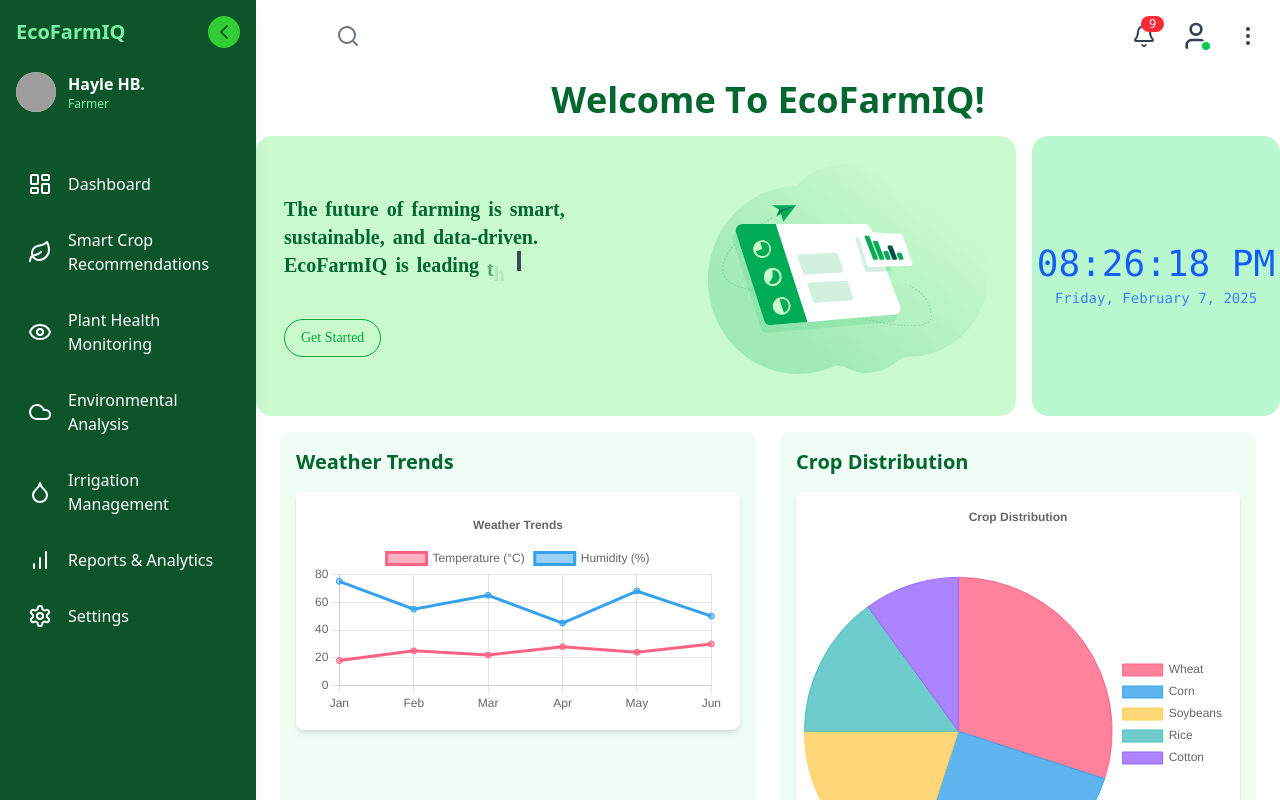
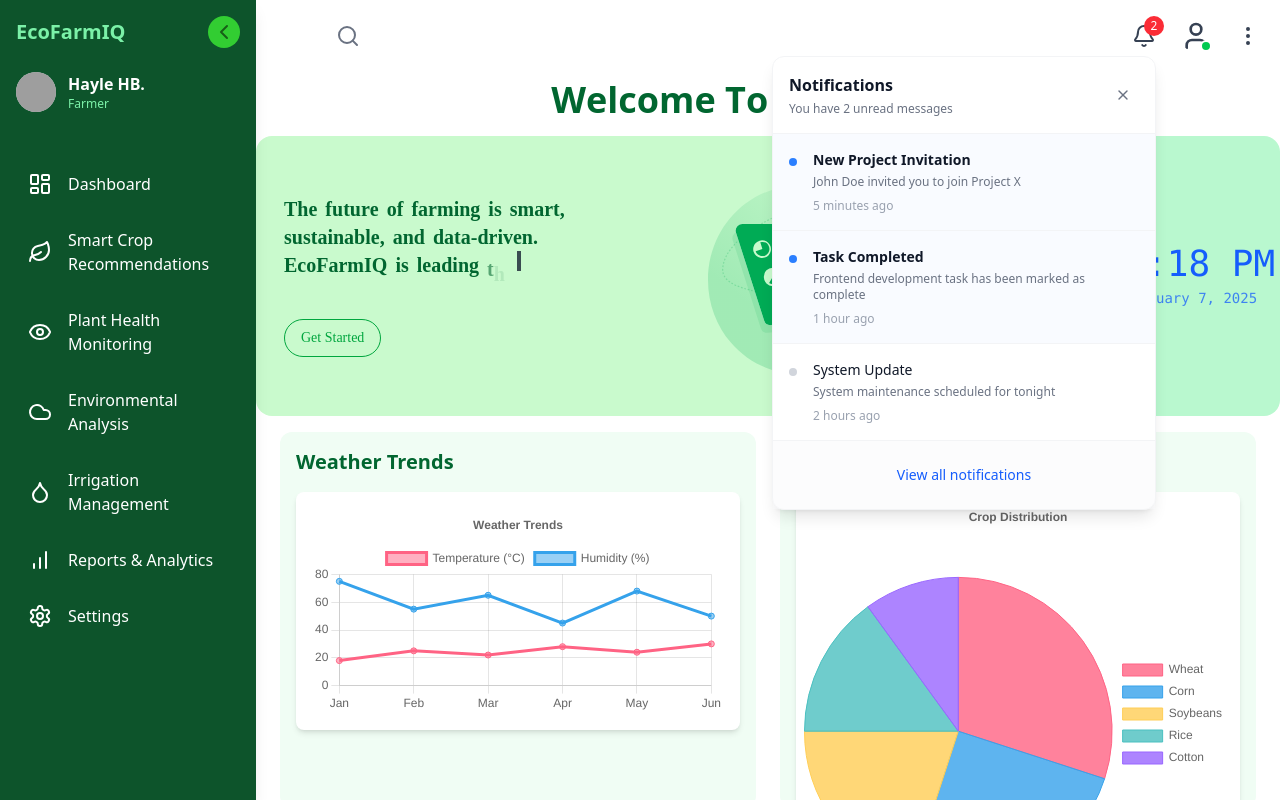
Before and after one commit to Hayle-HB/EcoFarmIQ, a React app: page / in a window 1280 px wide. Both pictures are taken after a click on the icon 1144 px from the left and 36 px from the top of the page. Shown: the top 800 px of the page. Built offline with nearby package versions, Linux system fonts and the light colour scheme; grey boxes are pictures that could not be loaded; the HTML template or start-up script is replaced by a standard one; a web font is replaced by a local one.

Commit message:
notification is added

```diff
--- /dev/null
+++ b/src/components/Notifications/NotificationDropdown.jsx
@@ -0,0 +1,95 @@
+import React from "react";
+import { Bell, Check, X } from "lucide-react";
+
+const NotificationItem = ({
+  title,
+  description,
+  time,
+  isRead,
+  onMarkAsRead,
+}) => {
+  return (
+    <div
+      className={`group relative p-4 hover:bg-gray-50 transition-all duration-200 ${
+        !isRead ? "bg-blue-50/40" : ""
+      }`}
+    >
+      <div className="flex items-start gap-4">
+        <div
+          className={`flex-shrink-0 w-2 h-2 mt-2 rounded-full ${
+            !isRead ? "bg-blue-500" : "bg-gray-300"
+          }`}
+        />
+        <div className="flex-grow">
+          <h4
+            className={`text-sm ${
+              !isRead ? "font-semibold" : "font-medium"
+            } text-gray-900`}
+          >
+            {title}
+          </h4>
+          <p className="text-xs text-gray-500 mt-1">{description}</p>
+          <span className="text-xs text-gray-400 mt-2 block">{time}</span>
+        </div>
+        {!isRead && (
+          <button
+            onClick={onMarkAsRead}
+            className="opacity-0 group-hover:opacity-100 transition-opacity duration-200 p-1 hover:bg-gray-100 rounded-full"
+            title="Mark as read"
+          >
+            <Check size={14} className="text-gray-500" />
+          </button>
+        )}
+      </div>
+    </div>
+  );
+};
+
+const NotificationDropdown = ({ isOpen, onClose, notifications = [] }) => {
+  if (!isOpen) return null;
+
+  const unreadCount = notifications.filter((n) => !n.isRead).length;
+
+  return (
+    <div className="absolute right-0 mt-2 w-96 bg-white rounded-xl shadow-lg border border-gray-100 animate-fade-in-down">
+      <div className="p-4 border-b border-gray-100">
+        <div className="flex items-center justify-between">
+          <div>
+            <h3 className="font-semibold text-gray-900">Notifications</h3>
+            <p className="text-xs text-gray-500 mt-1">
+              You have {unreadCount} unread messages
+            </p>
+          </div>
+          <button
+            onClick={onClose}
+            className="p-2 hover:bg-gray-100 rounded-full transition-colors duration-200"
+          >
+            <X size={16} className="text-gray-500" />
+          </button>
+        </div>
+      </div>
+
+      <div className="max-h-[480px] overflow-y-auto">
+        {notifications.length === 0 ? (
+          <div className="p-4 text-center text-gray-500 text-sm">
+            No notifications yet
+          </div>
+        ) : (
+          <div className="divide-y divide-gray-100">
+            {notifications.map((notification) => (
+              <NotificationItem key={notification.id} {...notification} />
+            ))}
+          </div>
+        )}
+      </div>
+
+      <div className="p-4 border-t border-gray-100 bg-gray-50/50">
+        <button className="w-full py-2 px-4 text-sm text-blue-600 hover:text-blue-700 font-medium transition-colors duration-200">
+          View all notifications
+        </button>
+      </div>
+    </div>
+  );
+};
+
+export default NotificationDropdown;
--- a/src/components/SideBar/TopNav.jsx
+++ b/src/components/SideBar/TopNav.jsx
@@ -1,5 +1,6 @@
-import React, { useState } from "react";
+import React, { useState, useRef, useEffect } from "react";
 import { Search, Bell, User, X } from "lucide-react";
+import NotificationDropdown from "../Notifications/NotificationDropdown";
 
 const TopNav = ({ isOpen }) => {
   const [searchOpen, setSearchOpen] = useState(false);
@@ -58,12 +59,93 @@ export default TopNav;
 
 import { MoreVertical } from "lucide-react";
 
+const NotificationItem = ({ title, time, isRead }) => {
+  return (
+    <div
+      className={`p-3 hover:bg-gray-100 cursor-pointer ${
+        !isRead ? "bg-blue-50" : ""
+      }`}
+    >
+      <div className="flex justify-between items-start">
+        <p className={`text-sm ${!isRead ? "font-semibold" : ""}`}>{title}</p>
+        <span className="text-xs text-gray-500">{time}</span>
+      </div>
+    </div>
+  );
+};
+
 const NavbarRightContent = () => {
+  const [notificationOpen, setNotificationOpen] = useState(false);
+  const notificationRef = useRef(null);
+
+  // Sample notifications - replace with your actual data
+  const notifications = [
+    {
+      id: 1,
+      title: "New Project Invitation",
+      description: "John Doe invited you to join Project X",
+      time: "5 minutes ago",
+      isRead: false,
+      onMarkAsRead: () => console.log("Marked as read"),
+    },
+    {
+      id: 2,
+      title: "Task Completed",
+      description: "Frontend development task has been marked as complete",
+      time: "1 hour ago",
+      isRead: false,
+      onMarkAsRead: () => console.log("Marked as read"),
+    },
+    {
+      id: 3,
+      title: "System Update",
+      description: "System maintenance scheduled for tonight",
+      time: "2 hours ago",
+      isRead: true,
+      onMarkAsRead: () => console.log("Marked as read"),
+    },
+  ];
+
+  useEffect(() => {
+    const handleClickOutside = (event) => {
+      if (
+        notificationRef.current &&
+        !notificationRef.current.contains(event.target)
+      ) {
+        setNotificationOpen(false);
+      }
+    };
+
+    document.addEventListener("mousedown", handleClickOutside);
+    return () => document.removeEventListener("mousedown", handleClickOutside);
+  }, []);
+
   return (
-    <div className="flex  items-center space-x-6">
-      <div className="relative">
-        <Bell className="text-gray-700 cursor-pointer" size={24} />
-        <span className="absolute -top-2 -right-2 bg-red-500 text-white text-xs rounded-full px-2">9</span>
+    <div className="flex items-center space-x-6">
+      <div className="relative" ref={notificationRef}>
+        <div className="group relative">
+          <Bell
+            className="text-gray-700 hover:text-gray-900 cursor-pointer transition-colors duration-200"
+            size={24}
+            onClick={() => setNotificationOpen(!notificationOpen)}
+          />
+          <span className="absolute -top-2 -right-2 bg-red-500 text-white text-xs rounded-full px-1.5 py-0.5 min-w-[20px] text-center">
+            {notifications.filter((n) => !n.isRead).length}
+          </span>
+
+          {/* Tooltip */}
+          <div className="absolute -bottom-8 left-1/2 transform -translate-x-1/2 hidden group-hover:block">
+            <div className="bg-gray-800 text-white text-xs py-1 px-2 rounded whitespace-nowrap">
+              Show notifications
+            </div>
+          </div>
+        </div>
+
+        <NotificationDropdown
+          isOpen={notificationOpen}
+          onClose={() => setNotificationOpen(false)}
+          notifications={notifications}
+        />
       </div>
       <div className="relative">
         <User className="text-gray-700 cursor-pointer rounded-full" size={32} />
```
